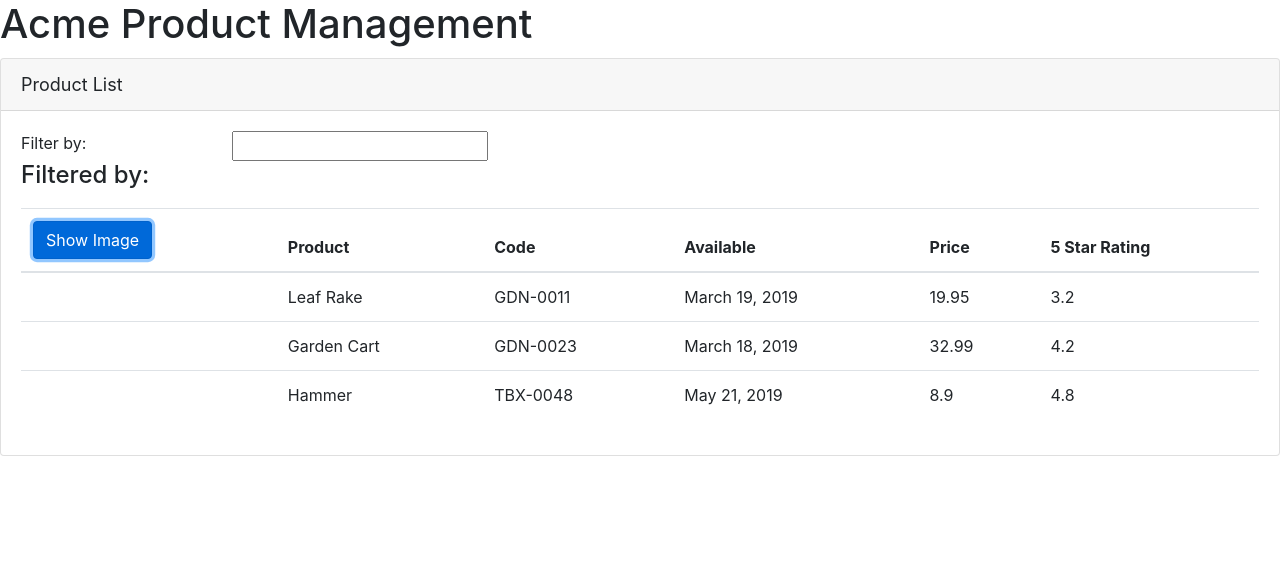
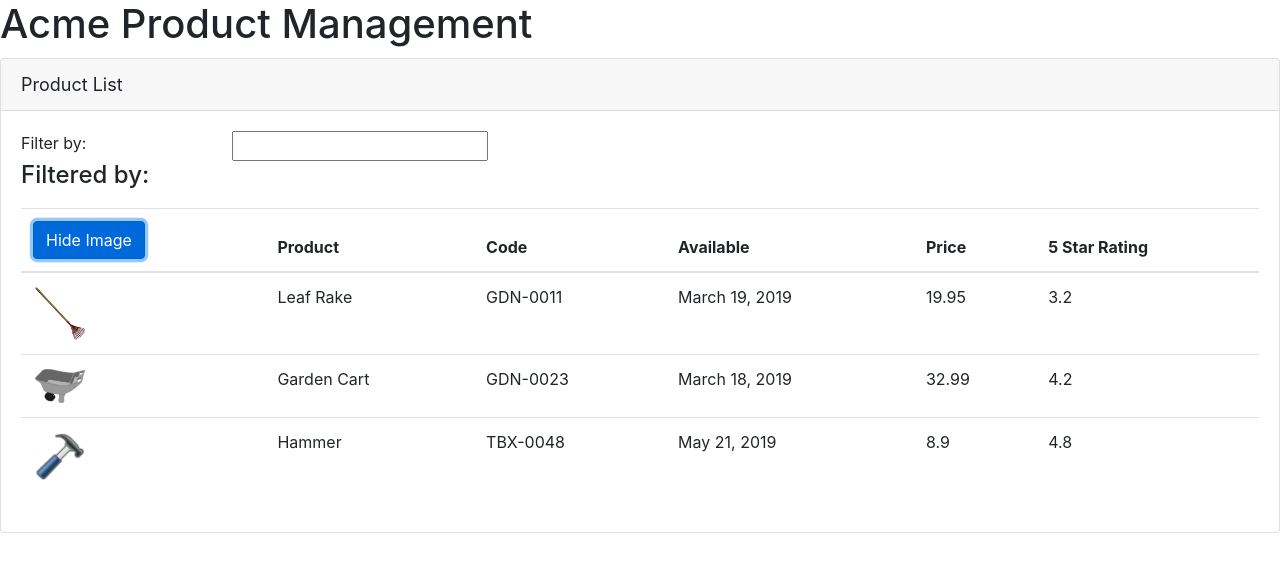
Before and after one commit to sarahkfleming/Angular-GettingStarted, an Angular app: page / in a window 1280 px wide. Both pictures are taken after a click on the button "Show Image". Shown: the top 572 px of the page. Built offline with nearby package versions, Linux system fonts and the light colour scheme.

Commit message:
added ability for users to show or hide images on button click

```diff
--- a/src/app/products/product-list.component.html
+++ b/src/app/products/product-list.component.html
@@ -15,12 +15,14 @@
             </div>
         </div>
         <div class='table-responsive'>
-            <table class='table' *ngIf='products && products.length'>
+            <table class='table'
+                   *ngIf='products && products.length'>
                 <thead>
                     <tr>
                         <th>
-                            <button class='btn btn-primary'>
-                                Show Image
+                            <button class='btn btn-primary'
+                                    (click)='toggleImage()'>
+                                {{showImage ? 'Hide' : 'Show'}} Image
                             </button>
                         </th>
                         <th>Product</th>
@@ -32,7 +34,13 @@
                 </thead>
                 <tbody>
                     <tr *ngFor='let product of products'>
-                        <td></td>
+                        <td>
+                            <img *ngIf='showImage'
+                                 [src]='product.imageUrl'
+                                 [title]='product.productName'
+                                 [style.width.px]='imageWidth'
+                                 [style.margin.px]='imageMargin'>
+                        </td>
                         <td>{{ product.productName }}</td>
                         <td>{{ product.productCode }}</td>
                         <td>{{ product.releaseDate }}</td>
--- a/src/app/products/product-list.component.ts
+++ b/src/app/products/product-list.component.ts
@@ -7,6 +7,9 @@
 
 export class ProductListComponent {
     pageTitle: string = 'Product List';
+    imageWidth = 50;
+    imageMargin = 2;
+    showImage = false;
     products: any[] = [
         {
             "productId": 1,
@@ -39,4 +42,8 @@
             "imageUrl": "assets/images/hammer.png"
           }
     ];
+
+    toggleImage(): void {
+      this.showImage = !this.showImage;
+    }
 }
```
